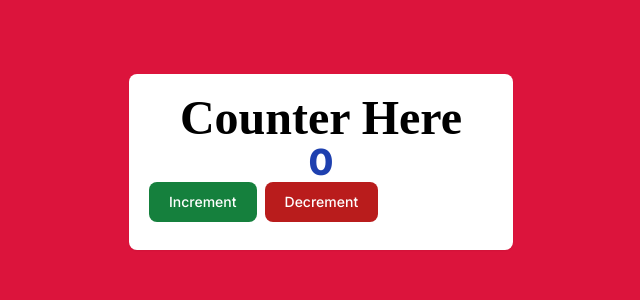
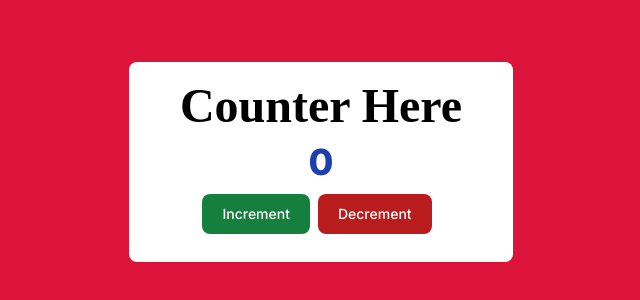
Before and after one commit to rishabh007dubey/Dummy_Deployment, a Next.js app in the folder deployment_app/: page / in a window 1280 px wide. Shown: the part 238-538 px from the top of the page, without its empty margins (319-959 px from the left). Built offline with nearby package versions, Linux system fonts and the light colour scheme.

Commit message:
Button fixtures

```diff
--- a/deployment_app/src/app/page.tsx
+++ b/deployment_app/src/app/page.tsx
@@ -5,7 +5,7 @@ export default function Home() {
   const [counter, setCounter] = useState<number>(0);
   return (
     <div className="h-screen w-screen bg-[crimson] flex flex-col items-center justify-center">
-      <div className="p-5 min-w-[30%] bg-white shadow-sm rounded-lg">
+      <div className="p-5 min-w-[30%] bg-white shadow-sm rounded-lg flex flex-col items-center justify-center gap-3">
         <h1 className="text-center text-5xl font-[cursive] font-extrabold">Counter Here</h1>
         <h1 className="text-center text-4xl font-extrabold text-blue-800">{counter}</h1>
         <div>
```
